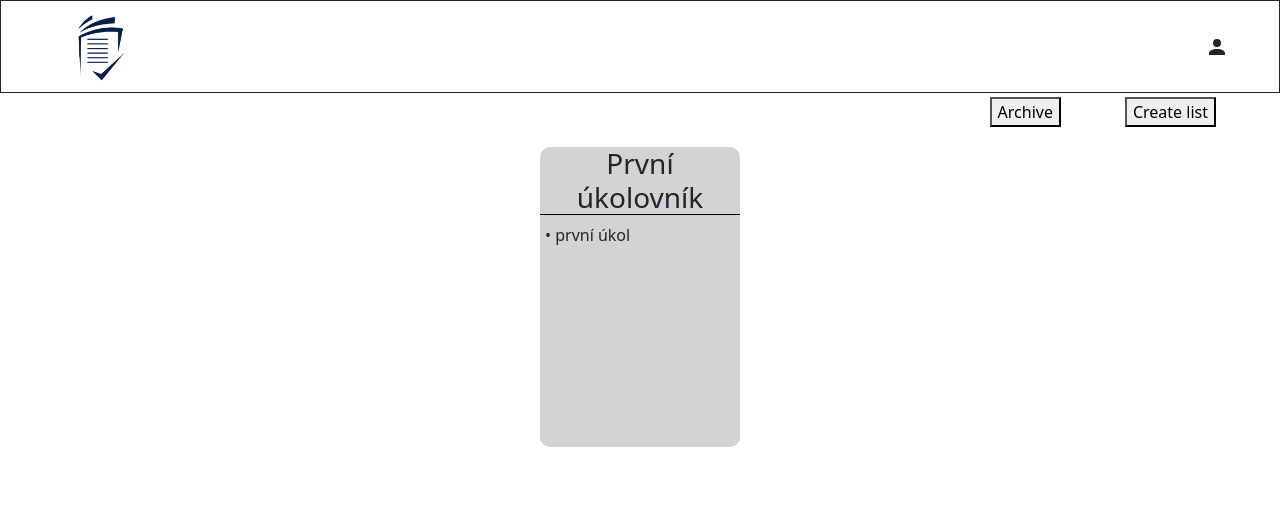
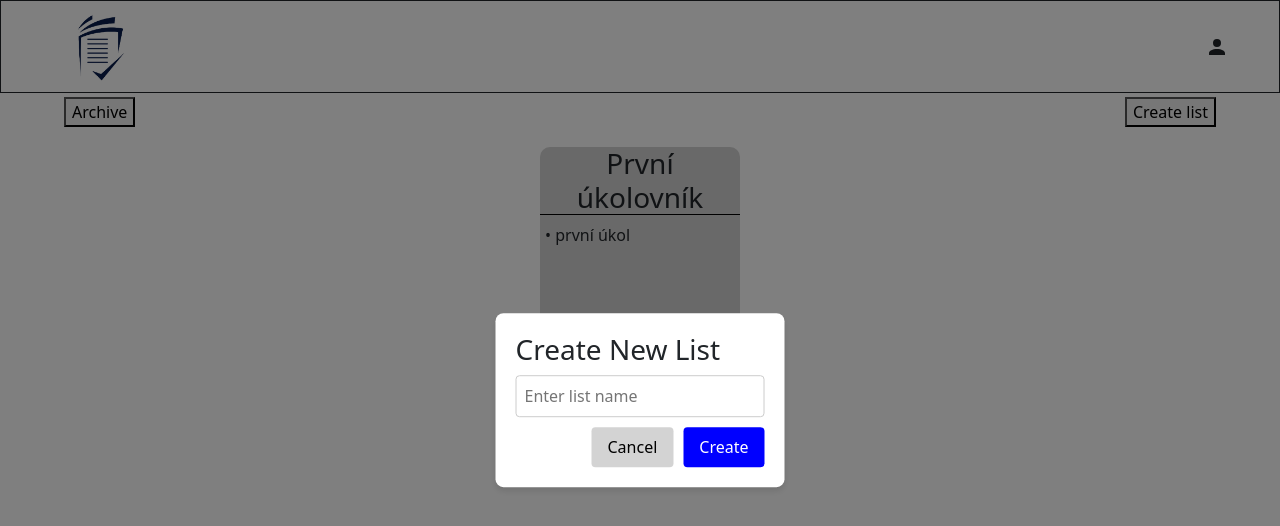
Before and after one commit to H1kra/Nakupni-seznam, a React (Create React App) app in the folder client/: page / in a window 1280 px wide. Both pictures are taken after a click on the button "Create list". Shown: the top 526 px of the page. Built offline with nearby package versions, Linux system fonts and the light colour scheme.

Commit message:
adding createList and removeMember

```diff
--- a/client/src/List/ListDetail.js
+++ b/client/src/List/ListDetail.js
@@ -1,10 +1,11 @@
+
 import { useParams } from 'react-router-dom';
-import {useContext} from "react";
+import { useContext} from "react";
 import {ListDetailContext} from "./ListProvider";
 import MemberList from "../Members/MemberList";
 function ListDetail() {
     const { id } = useParams();
-    const { data, handlerMap } = useContext(ListDetailContext);
+    const { data } = useContext(ListDetailContext);
     const list = data.find((list) => list.id === id);
 
     if (!list) {
@@ -14,9 +15,10 @@ function ListDetail() {
     const detailStyle = {
         display: "flex",
         flexWrap: "wrap",
-        justifyContent: "center",
+        justifyContent: "space-between",
+        alignItems: "center",
 
-    };
+};
     return (
         <div style={detailStyle}>
             <div>
--- a/client/src/List/ListProvider.js
+++ b/client/src/List/ListProvider.js
@@ -61,71 +61,93 @@ function ListDetailProvider({ children }) {
         }));
     }, [data, showResolved]);
 
-    const value = {
-        data: filteredData,
-        handlerMap: {
-            updateName: ({ name }) => {
-                setData((current) => ({
+    const updateList = (id, callback) => {
+        setData((current) =>
+            current.map((list) => (list.id === id ? callback(list) : list))
+        );
+    };
+
+    const handlerMap = {
+        updateName: ({ id, name }) => {
+            updateList(id, (list) => ({ ...list, name }));
+        },
+        createList: ({ name, owner }) => {
+            setData((current) => [
                 ...current,
+                {
+                    id: `tdl${Date.now()}`,
                     name,
-                }));
+                    owner,
+                    memberList: [],
+                    itemList: [],
+                    archived: false,
                 },
-            addItem: () => {
-                setData((current) => ({
-                    ...current,
+            ]);
+        },
+        addItem: ({ listId, name }) => {
+            updateList(listId, (list) => ({
+                ...list,
                 itemList: [
-                        ...current.itemList,
-                        {
-                            id: `td${Date.now()}`,
-                            name: "",
-                            resolved: false,
-                        },
+                    ...list.itemList,
+                    { id: `td${Date.now()}`, name, resolved: false },
                 ],
             }));
         },
-            updateItemName: ({ id, name }) => {
-                setData((current) => ({
-                    ...current,
-                    itemList: current.itemList.map((item) =>
-                        item.id === id ? { ...item, name } : item
+        updateItemName: ({ listId, itemId, name }) => {
+            updateList(listId, (list) => ({
+                ...list,
+                itemList: list.itemList.map((item) =>
+                    item.id === itemId ? { ...item, name } : item
                 ),
             }));
         },
-            toggleResolveItem: ({ id }) => {
-                setData((current) => ({
-                    ...current,
-                    itemList: current.itemList.map((item) =>
-                        item.id === id ? { ...item, resolved: !item.resolved } : item
+        toggleResolveItem: ({ listId, itemId }) => {
+            updateList(listId, (list) => ({
+                ...list,
+                itemList: list.itemList.map((item) =>
+                    item.id === itemId ? { ...item, resolved: !item.resolved } : item
                 ),
             }));
         },
-            deleteItem: ({ id }) => {
-                setData((current) => ({
-                    ...current,
-                    itemList: current.itemList.filter((item) => item.id !== id),
+        deleteItem: ({ listId, itemId }) => {
+            updateList(listId, (list) => ({
+                ...list,
+                itemList: list.itemList.filter((item) => item.id !== itemId),
             }));
         },
-            addMember: ({ memberId }) => {
-                setData((current) => ({
-                    ...current,
-                    memberList: current.memberList.includes(memberId)
-                        ? current.memberList
-                        : [...current.memberList, memberId],
+        addMember: ({ listId, memberId }) => {
+            updateList(listId, (list) => ({
+                ...list,
+                memberList: list.memberList.includes(memberId)
+                    ? list.memberList
+                    : [...list.memberList, memberId],
             }));
         },
-            removeMember: ({ memberId }) => {
-                setData((current) => ({
-                    ...current,
-                    memberList: current.memberList.filter((item) => item !== memberId),
-                }));
+        removeMember: ({ listId, memberId }) => {
+            setData((current) =>
+                current.map((list) =>
+                    list.id === listId
+                        ? {
+                            ...list,
+                            memberList: list.memberList.filter((id) => id !== memberId),
+                        }
+                        : list
+                )
+            );
         },
-        },
+    };
+
+    const value = {
+        data: filteredData,
+        handlerMap,
         showResolved,
         toggleShowResolved: () => setShowResolved((current) => !current),
     };
 
     return (
-        <ListDetailContext.Provider value={value}>{children}</ListDetailContext.Provider>
+        <ListDetailContext.Provider value={value}>
+            {children}
+        </ListDetailContext.Provider>
     );
 }
 
--- a/client/src/Main/Main.js
+++ b/client/src/Main/Main.js
@@ -1,13 +1,16 @@
-import React, { useState, useContext } from 'react';
+import React, { useState, useContext } from "react";
 import { ListDetailContext } from "../List/ListProvider";
 import { UserContext } from "../User/UserProvider";
 import { useNavigate } from "react-router-dom";
 
 function CustomModal() {
-    const { data } = useContext(ListDetailContext);
+    const { data, handlerMap } = useContext(ListDetailContext);
     const { loggedInUser } = useContext(UserContext);
     const [hoveredItemId, setHoveredItemId] = useState(null);
+    const [isModalOpen, setIsModalOpen] = useState(false);
+    const [newListName, setNewListName] = useState("");
     const navigate = useNavigate();
+
     const cardStyle = (isHovered) => ({
         width: "200px",
         height: "300px",
@@ -17,8 +20,9 @@ function CustomModal() {
         borderRadius: "10px",
         overflow: "hidden",
         border: isHovered ? "1px solid black" : "",
-        transition: "border 0.3s ease"
+        transition: "border 0.3s ease",
     });
+
     const containerStyle = {
         display: "flex",
         flexWrap: "wrap",
@@ -26,18 +30,40 @@ function CustomModal() {
         gap: "10px",
     };
 
+
+    const userLists = data.filter(
+        (list) => list.owner === loggedInUser || list.memberList.includes(loggedInUser)
+    );
+
+    const handleCreateList = () => {
+        const newListId = `tdl${Date.now()}`;
+        const newList = {
+            id: newListId,
+            name: newListName || "Untitled List",
+            owner: loggedInUser,
+            memberList: [],
+            itemList: [],
+        };
+        handlerMap.createList(newList);
+        setIsModalOpen(false);
+        setNewListName("");
+        navigate(`/ListDetail/${newListId}`);
+    };
+
     return (
         <div>
-            <div style={{display: "flex", justifyContent: "flex-end"}}>
-                <button style={{marginRight: "5%"}}>Archive</button>
-                <button style={{marginRight: "5%"}}>Create list</button>
+            <div style={{ display: "flex", justifyContent: "space-between", padding: "0 5%" }}>
+                <button onClick={() => console.log("Archive clicked")}>Archive</button>
+                <button onClick={() => setIsModalOpen(true)}>Create list</button>
             </div>
+
+            {userLists.length === 0 ? (
+                <p style={{ textAlign: "center", marginTop: "20px" }}>
+                    No lists to display
+                </p>
+            ) : (
                 <div style={containerStyle}>
-                    {data.map((list) => {
-                        const isUserMember =
-                            list.owner === loggedInUser || list.memberList.includes(loggedInUser);
-                        return(
-                            isUserMember && (
+                    {userLists.map((list) => (
                         <div
                             key={list.id}
                             style={cardStyle(hoveredItemId === list.id)}
@@ -45,17 +71,96 @@ function CustomModal() {
                             onMouseLeave={() => setHoveredItemId(null)}
                             onClick={() => navigate(`/ListDetail/${list.id}`)}
                         >
-                                    <h3 style={{ textAlign: "center", borderBottom: "1px solid black" }}>{list.name}</h3>
+                            <h3
+                                style={{
+                                    textAlign: "center",
+                                    borderBottom: "1px solid black",
+                                }}
+                            >
+                                {list.name}
+                            </h3>
                             {list.itemList.map((item) => (
                                 <p key={item.id} style={{ marginLeft: "5px" }}>
                                     • {item.name}
                                 </p>
                             ))}
                         </div>
-                            )
-                        );
-                    })}
+                    ))}
                 </div>
+            )}
+
+            {isModalOpen && (
+                <div
+                    style={{
+                        position: "fixed",
+                        top: "50%",
+                        left: "50%",
+                        transform: "translate(-50%, -50%)",
+                        backgroundColor: "white",
+                        padding: "20px",
+                        borderRadius: "8px",
+                        boxShadow: "0px 4px 6px rgba(0,0,0,0.1)",
+                        zIndex: 1000,
+                    }}
+                >
+                    <h3>Create New List</h3>
+                    <input
+                        type="text"
+                        placeholder="Enter list name"
+                        value={newListName}
+                        onChange={(e) => setNewListName(e.target.value)}
+                        style={{
+                            width: "100%",
+                            padding: "8px",
+                            marginBottom: "10px",
+                            border: "1px solid #ccc",
+                            borderRadius: "4px",
+                        }}
+                    />
+                    <div style={{ display: "flex", justifyContent: "flex-end", gap: "10px" }}>
+                        <button
+                            onClick={() => setIsModalOpen(false)}
+                            style={{
+                                padding: "8px 16px",
+                                border: "none",
+                                backgroundColor: "lightgray",
+                                borderRadius: "4px",
+                                cursor: "pointer",
+                            }}
+                        >
+                            Cancel
+                        </button>
+                        <button
+                            onClick={handleCreateList}
+                            style={{
+                                padding: "8px 16px",
+                                border: "none",
+                                backgroundColor: "blue",
+                                color: "white",
+                                borderRadius: "4px",
+                                cursor: "pointer",
+                            }}
+                        >
+                            Create
+                        </button>
+                    </div>
+                </div>
+            )}
+
+            {isModalOpen && (
+                <div
+                    style={{
+                        position: "fixed",
+                        top: 0,
+                        left: 0,
+                        width: "100%",
+                        height: "100%",
+                        backgroundColor: "rgba(0, 0, 0, 0.5)",
+                        zIndex: 999,
+                    }}
+                    onClick={() => setIsModalOpen(false)}
+                ></div>
+            )}
         </div>
     );
 }
--- a/client/src/Members/Member.js
+++ b/client/src/Members/Member.js
@@ -1,11 +1,11 @@
-function Member({ data, handlerMap, isOwner, showRemoveButton }) {
+function Member({ data, handlerMap, isOwner, showRemoveButton, listId }) {
   return (
       <div>
         {data.name}
         {isOwner ? " (Owner) " : " "}
         {showRemoveButton ? (
-        <button onClick={() => handlerMap.removeMember({ memberId: data.id })}>
-          remove
+            <button onClick={() => handlerMap.removeMember({ listId, memberId: data.id })}>
+              Remove
             </button>
         ) : null}
       </div>
```
Also changed, not shown: client/src/Members/MemberList.js (+4 -5 lines). Lines whose indentation alone changed are shown as unchanged.
